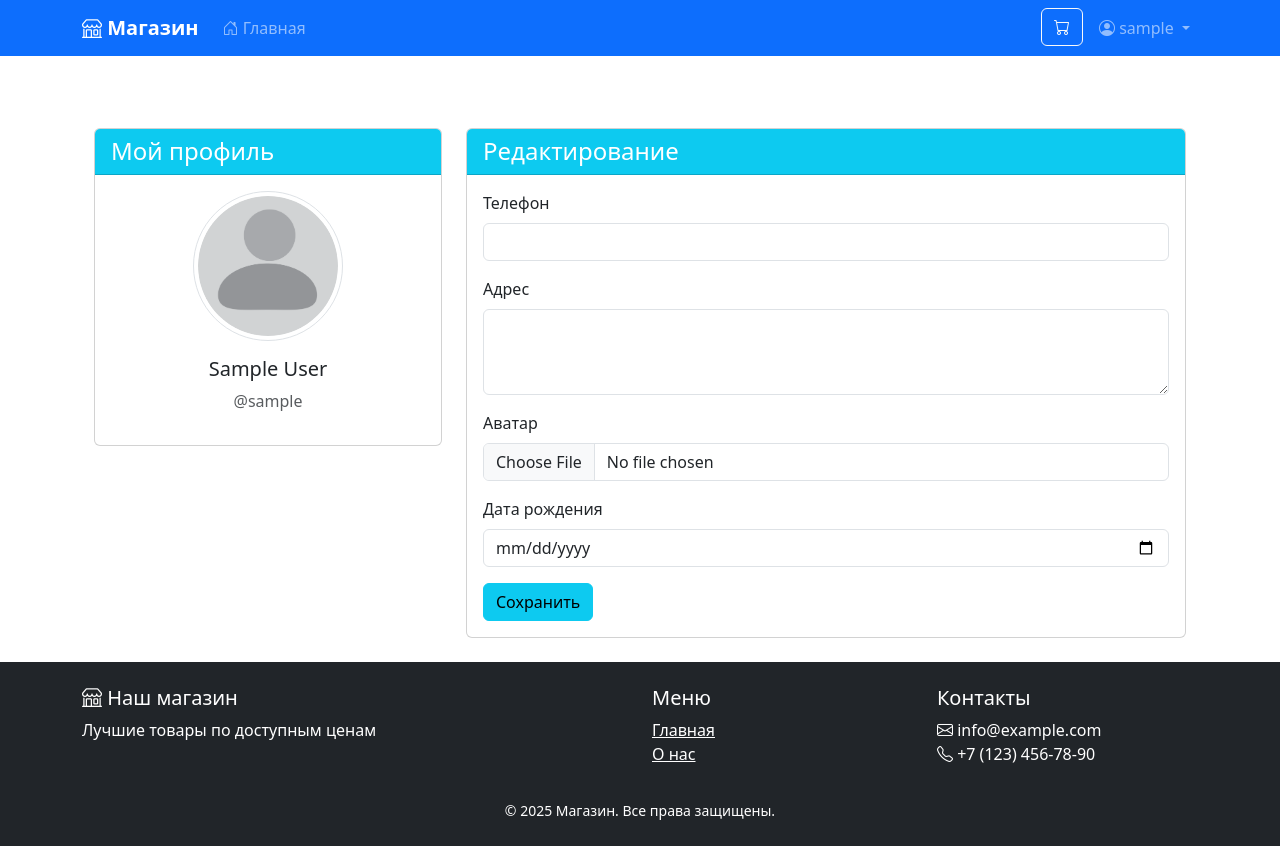
After one commit to Naka4442/django-simple-shop, a Django app: page /users/profile/ in a window 1280 px wide. The commit adds this page. Run offline with Django 5.2, Linux system fonts and the light colour scheme; the visitor is signed in with stand-in values (Sample User, id 1); parts of the project's set-up code (start-up, migrations or seed data) failed here and were passed over; some libraries are stand-ins or nearby versions.

Commit message:
Регистрация, авторизация, профиль

```diff
--- a/simple_shop/settings.py
+++ b/simple_shop/settings.py
@@ -127,7 +127,8 @@ USE_TZ = True
 # Static files (CSS, JavaScript, Images)
 # https://docs.djangoproject.com/en/5.2/howto/static-files/
 
-STATIC_URL = 'static/'
+STATIC_URL = '/static/'
+STATICFILES_DIRS = [os.path.join(BASE_DIR, 'static')]
 
 # media
 
--- a/simple_shop/urls.py
+++ b/simple_shop/urls.py
@@ -24,4 +24,5 @@ urlpatterns = [
     path('', include('products.urls')),
     path('cart/', include('cart.urls')),
     path('orders/', include('orders.urls')),
-] + static(settings.MEDIA_URL, document_root=settings.MEDIA_ROOT)
+    path('users/', include('users.urls')),
+] + static(settings.MEDIA_URL, document_root=settings.MEDIA_ROOT) + static(settings.STATIC_URL, document_root=settings.STATIC_ROOT)
--- a/templates/base.html
+++ b/templates/base.html
@@ -7,68 +7,159 @@
 
   <!-- Bootstrap 5 CSS -->
   <link href="https://cdn.jsdelivr.net/npm/bootstrap@5.3.0/dist/css/bootstrap.min.css" rel="stylesheet">
+
+  <!-- Bootstrap Icons -->
   <link rel="stylesheet" href="https://cdn.jsdelivr.net/npm/bootstrap-icons@1.10.0/font/bootstrap-icons.css">
 
-  <!-- Кастомные стили (если нужны) -->
+  <!-- Кастомные стили -->
   <style>
-    body { padding-top: 56px; }  /* Отступ для фиксированной навигации */
-    .product-card { transition: transform 0.2s; }
-    .product-card:hover { transform: scale(1.02); }
+    html, body {
+      height: 100%;
+    }
+    body {
+      display: flex;
+      flex-direction: column;
+      padding-top: 56px;
+    }
+    .content-wrapper {
+      flex: 1 0 auto;
+    }
+    .footer {
+      flex-shrink: 0;
+      background-color: #212529;
+      color: white;
+    }
+    .navbar-brand { font-weight: 700; }
+    .dropdown-menu { min-width: 200px; }
+    .toast { opacity: 1 !important; }
   </style>
+  {% block extra_css %}{% endblock %}
 </head>
 <body>
-  <!-- Навигационное меню -->
-  <nav class="navbar navbar-expand-lg navbar-dark bg-dark fixed-top">
+  <!-- Навигация -->
+  <nav class="navbar navbar-expand-lg navbar-dark bg-primary fixed-top">
     <div class="container">
-      <a class="navbar-brand" href="{% url 'product_list' %}">Магазин</a>
+      <a class="navbar-brand" href="{% url 'product_list' %}">
+        <i class="bi bi-shop"></i> Магазин
+      </a>
 
-      <button class="navbar-toggler" type="button" data-bs-toggle="collapse" data-bs-target="#navbarNav">
+      <button class="navbar-toggler" type="button" data-bs-toggle="collapse" data-bs-target="#navbarCollapse">
         <span class="navbar-toggler-icon"></span>
       </button>
 
-      <div class="collapse navbar-collapse" id="navbarNav">
-        <ul class="navbar-nav me-auto">
+      <div class="collapse navbar-collapse" id="navbarCollapse">
+        <ul class="navbar-nav me-auto mb-2 mb-lg-0">
           <li class="nav-item">
-            <a class="nav-link" href="{% url 'product_list' %}">Главная</a>
+            <a class="nav-link" href="{% url 'product_list' %}">
+              <i class="bi bi-house-door"></i> Главная
+            </a>
           </li>
         </ul>
 
-        <div class="d-flex">
+        <ul class="navbar-nav ms-auto mb-2 mb-lg-0">
           <!-- Корзина -->
-          <a href="{% url 'cart:cart_detail' %}" class="btn btn-outline-light me-2">
-            Корзина
-            {% if cart_items_count %}
-              <span class="badge bg-danger">{{ cart_items_count }}</span>
-            {% endif %}
-          </a>
+          <li class="nav-item me-2">
+            <a href="{% url 'cart:cart_detail' %}" class="btn btn-outline-light position-relative">
+              <i class="bi bi-cart"></i>
+              {% if cart_items_count > 0 %}
+              <span class="position-absolute top-0 start-100 translate-middle badge rounded-pill bg-danger">
+                {{ cart_items_count }}
+              </span>
+              {% endif %}
+            </a>
+          </li>
 
-          <!-- Профиль/Вход -->
-          <!-- {% if user.is_authenticated %}
+          <!-- Профиль/Авторизация -->
+          {% if user.is_authenticated %}
+          <li class="nav-item dropdown">
+            <a class="nav-link dropdown-toggle" href="#" id="userDropdown" role="button" data-bs-toggle="dropdown">
+              <i class="bi bi-person-circle"></i> {{ user.username }}
+            </a>
+            <ul class="dropdown-menu dropdown-menu-end">
+              <li><a class="dropdown-item" href="{% url 'users:profile' %}">
+                <i class="bi bi-person"></i> Профиль
+              </a></li>
+              <li><a class="dropdown-item" href="#">
+                <i class="bi bi-clock-history"></i> История заказов
+              </a></li>
+              <li><hr class="dropdown-divider"></li>
+              <li><a class="dropdown-item text-danger" href="{% url 'users:logout' %}">
+                <i class="bi bi-box-arrow-right"></i> Выйти
+              </a></li>
+            </ul>
+          </li>
           {% else %}
-          {% endif %} -->
-        </div>
+          <li class="nav-item">
+            <a class="nav-link" href="{% url 'users:login' %}">
+              <i class="bi bi-box-arrow-in-right"></i> Вход
+            </a>
+          </li>
+          <li class="nav-item">
+            <a class="nav-link" href="{% url 'users:register' %}">
+              <i class="bi bi-person-plus"></i> Регистрация
+            </a>
+          </li>
+          {% endif %}
+        </ul>
       </div>
     </div>
   </nav>
 
+
   <!-- Основное содержимое -->
-  <main class="container mt-4">
-    {% block content %}
-    <!-- Сюда подставляется контент из дочерних шаблонов -->
-    {% endblock %}
-  </main>
+  <div class="content-wrapper">
+    <main class="container py-4">
+      {% block content %}{% endblock %}
+    </main>
+  </div>
 
   <!-- Футер -->
-  <footer class="py-4 bg-dark text-white mt-5">
-    <div class="container text-center">
-      &copy; 2024 Магазин
+  <footer class="footer py-4">
+    <div class="container">
+      <div class="row">
+        <div class="col-md-6">
+          <h5><i class="bi bi-shop"></i> Наш магазин</h5>
+          <p class="mb-0">Лучшие товары по доступным ценам</p>
+        </div>
+        <div class="col-md-3">
+          <h5>Меню</h5>
+          <ul class="list-unstyled">
+            <li><a href="{% url 'product_list' %}" class="text-white">Главная</a></li>
+            <li><a href="#" class="text-white">О нас</a></li>
+          </ul>
+        </div>
+        <div class="col-md-3">
+          <h5>Контакты</h5>
+          <ul class="list-unstyled">
+            <li><i class="bi bi-envelope"></i> info@example.com</li>
+            <li><i class="bi bi-telephone"></i> +7 (123) 456-78-90</li>
+          </ul>
+        </div>
+      </div>
+      <div class="text-center mt-3">
+        <small>&copy; {% now "Y" %} Магазин. Все права защищены.</small>
+      </div>
     </div>
   </footer>
 
-  <!-- Bootstrap 5 JS (для работы меню) -->
+  <!-- Bootstrap JS -->
   <script src="https://cdn.jsdelivr.net/npm/bootstrap@5.3.0/dist/js/bootstrap.bundle.min.js"></script>
+  {% if messages %}
+  <div class="position-fixed bottom-0 end-0 p-3" style="z-index: 11">
+    {% for message in messages %}
+    <div class="toast show" role="alert" aria-live="assertive" aria-atomic="true">
+      <div class="toast-header bg-{{ message.tags }} text-white">
+        <strong class="me-auto">Уведомление</strong>
+        <button type="button" class="btn-close btn-close-white" data-bs-dismiss="toast" aria-label="Close"></button>
+      </div>
+      <div class="toast-body">
+        {{ message }}
+      </div>
+    </div>
+    {% endfor %}
+  </div>
+  {% endif %}
 
-  <!-- Кастомные скрипты -->
-  {% block scripts %}{% endblock %}
+  <!-- Уведомления и скрипты (оставить без изменений) -->
 </body>
 </html>
--- /dev/null
+++ b/templates/users/profile.html
@@ -0,0 +1,40 @@
+{% extends 'base.html' %}
+{% load crispy_forms_tags %}
+
+{% block content %}
+<div class="container mt-5">
+  <div class="row">
+    <div class="col-md-4">
+      <div class="card">
+        <div class="card-header bg-info text-white">
+          <h4 class="mb-0">Мой профиль</h4>
+        </div>
+        <div class="card-body text-center">
+            {% if request.user.profile.avatar %}
+            <img src="{{ request.user.profile.avatar.url|default:'/static/images/default_avatar.png' }}"
+                class="img-thumbnail rounded-circle mb-3" style="width: 150px; height: 150px;">
+            {% else %}
+            <img src="/static/images/default_avatar.png" class="img-thumbnail rounded-circle mb-3" style="width: 150px; height: 150px;">
+            {% endif %}
+          <h5>{{ request.user.get_full_name }}</h5>
+          <p class="text-muted">@{{ request.user.username }}</p>
+        </div>
+      </div>
+    </div>
+    <div class="col-md-8">
+      <div class="card">
+        <div class="card-header bg-info text-white">
+          <h4 class="mb-0">Редактирование</h4>
+        </div>
+        <div class="card-body">
+          <form method="post" enctype="multipart/form-data">
+            {% csrf_token %}
+            {{ form|crispy }}
+            <button type="submit" class="btn btn-info">Сохранить</button>
+          </form>
+        </div>
+      </div>
+    </div>
+  </div>
+</div>
+{% endblock %}
--- /dev/null
+++ b/users/forms.py
@@ -0,0 +1,36 @@
+from django import forms
+from django.contrib.auth.forms import UserCreationForm, AuthenticationForm
+from django.contrib.auth.models import User
+from .models import Profile
+
+class RegisterForm(UserCreationForm):
+    email = forms.EmailField(label="Email", widget=forms.EmailInput(attrs={'class': 'form-control'}))
+    first_name = forms.CharField(label="Имя", max_length=100, widget=forms.TextInput(attrs={'class': 'form-control'}))
+    last_name = forms.CharField(label="Фамилия", max_length=100, widget=forms.TextInput(attrs={'class': 'form-control'}))
+
+    class Meta:
+        model = User
+        fields = ('username', 'email', 'first_name', 'last_name', 'password1', 'password2')
+
+    def __init__(self, *args, **kwargs):
+        super().__init__(*args, **kwargs)
+        for field in self.fields:
+            self.fields[field].widget.attrs.update({'class': 'form-control'})
+
+class LoginForm(AuthenticationForm):
+    username = forms.CharField(label="Логин", widget=forms.TextInput(attrs={'class': 'form-control'}))
+    password = forms.CharField(label="Пароль", widget=forms.PasswordInput(attrs={'class': 'form-control'}))
+
+class ProfileForm(forms.ModelForm):
+    class Meta:
+        model = Profile
+        fields = ['phone', 'address', 'avatar', 'birth_date']
+        widgets = {
+            'birth_date': forms.DateInput(attrs={'type': 'date', 'class': 'form-control'}),
+            'address': forms.Textarea(attrs={'rows': 3, 'class': 'form-control'}),
+        }
+
+    def __init__(self, *args, **kwargs):
+        super().__init__(*args, **kwargs)
+        for field in self.fields:
+            self.fields[field].widget.attrs.update({'class': 'form-control'})
--- /dev/null
+++ b/users/urls.py
@@ -0,0 +1,11 @@
+from django.urls import path
+from . import views
+
+app_name = 'users'
+
+urlpatterns = [
+    path('register/', views.register_view, name='register'),
+    path('login/', views.login_view, name='login'),
+    path('logout/', views.logout_view, name='logout'),
+    path('profile/', views.profile_view, name='profile'),
+]
--- a/users/views.py
+++ b/users/views.py
@@ -1,3 +1,47 @@
-from django.shortcuts import render
+from django.shortcuts import render, redirect
+from django.contrib.auth import login, logout
+from django.contrib.auth.decorators import login_required
+from .forms import RegisterForm, LoginForm, ProfileForm
+from django.contrib import messages
 
-# Create your views here.
+def register_view(request):
+    if request.method == 'POST':
+        form = RegisterForm(request.POST)
+        if form.is_valid():
+            user = form.save()
+            login(request, user)
+            messages.success(request, 'Регистрация прошла успешно!')
+            return redirect('product_list')
+    else:
+        form = RegisterForm()
+    return render(request, 'users/register.html', {'form': form})
+
+def login_view(request):
+    if request.method == 'POST':
+        form = LoginForm(data=request.POST)
+        if form.is_valid():
+            user = form.get_user()
+            login(request, user)
+            messages.success(request, f'Добро пожаловать, {user.username}!')
+            return redirect('product_list')
+    else:
+        form = LoginForm()
+    return render(request, 'users/login.html', {'form': form})
+
+@login_required
+def logout_view(request):
+    logout(request)
+    messages.info(request, 'Вы успешно вышли из системы')
+    return redirect('products:product_list')
+
+@login_required
+def profile_view(request):
+    if request.method == 'POST':
+        form = ProfileForm(request.POST, request.FILES, instance=request.user.profile)
+        if form.is_valid():
+            form.save()
+            messages.success(request, 'Профиль успешно обновлен')
+            return redirect('users:profile')
+    else:
+        form = ProfileForm(instance=request.user.profile)
+    return render(request, 'users/profile.html', {'form': form})
```
Also changed, not shown: templates/users/login.html (added, +26 -0 lines), templates/users/register.html (added, +26 -0 lines), users/models.py (+24 -3 lines), static/images/default_avatar.png (added), users/migrations/0002_alter_profile_options_profile_avatar_and_more.py (added).
